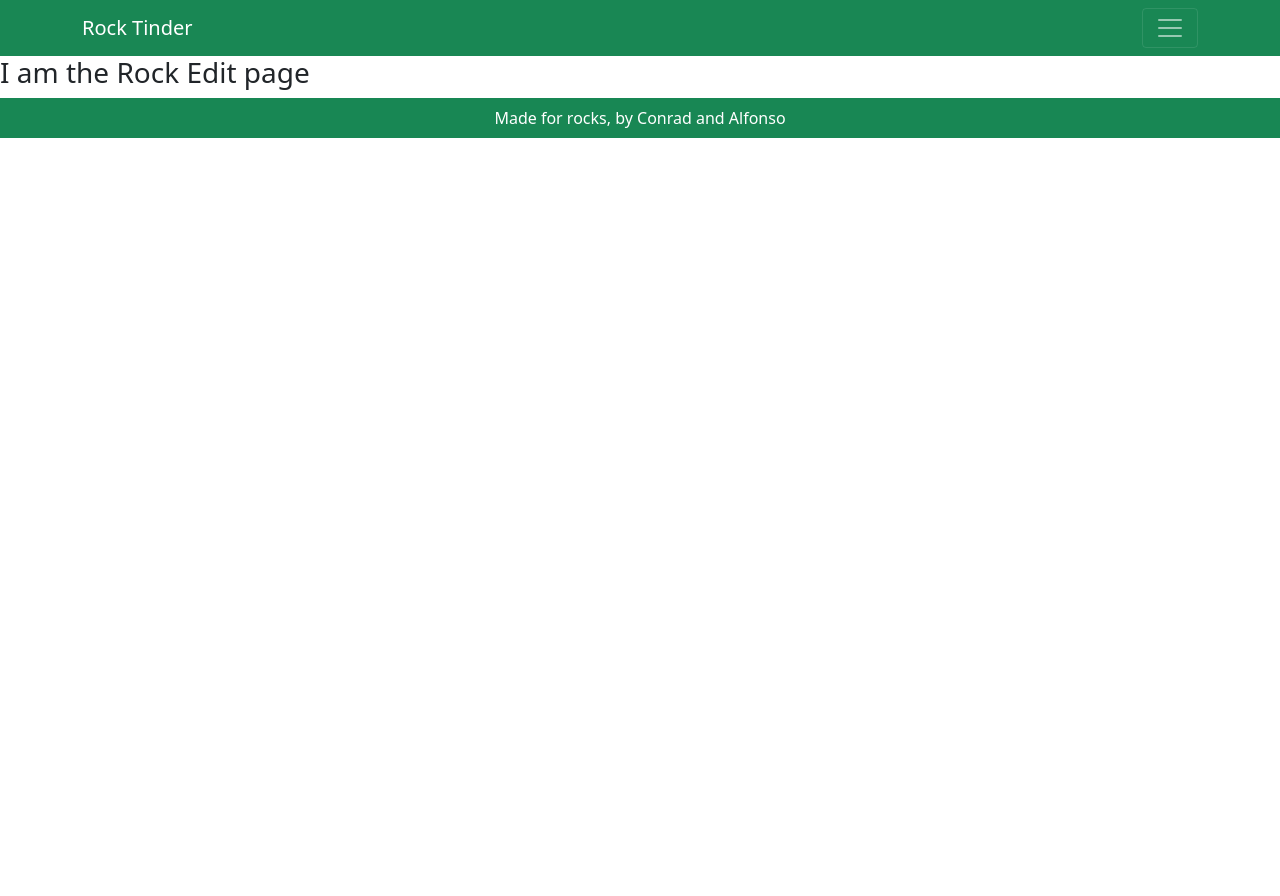
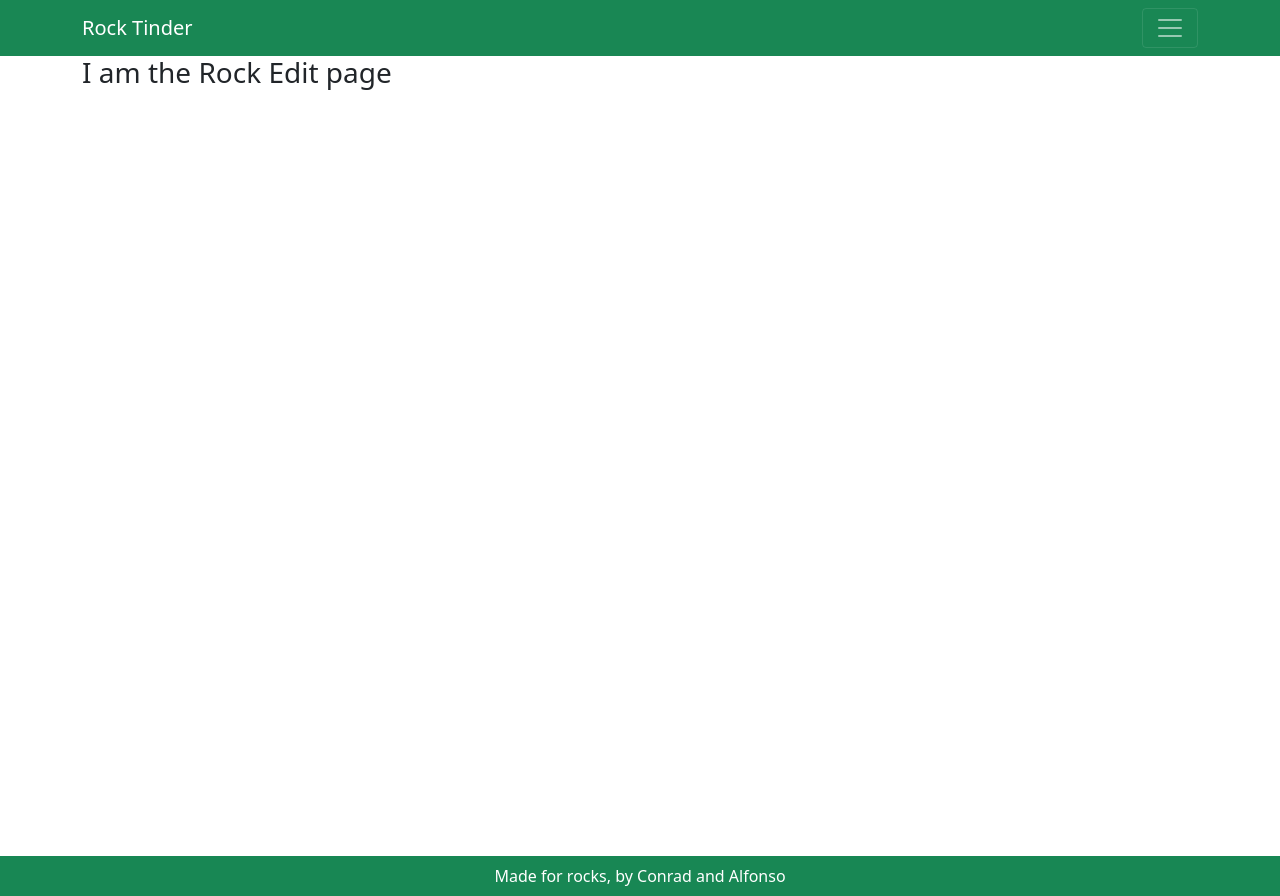
Before and after one commit to learn-academy-2021-charlie/cat-tinder-frontend-conrad-and-alfonso, a React (Create React App) app: page /rockedit in a window 1280 px wide. Before the commit the page ends 800 px from the top, so only its background shows below. Built offline with nearby package versions, Linux system fonts and the light colour scheme.

Commit message:
adds some styling to pages

```diff
--- a/src/App.css
+++ b/src/App.css
@@ -58,3 +58,7 @@ footer > p {
   max-width: 700px;
   margin-bottom: 2em;
 }
+
+.page {
+  min-height: 100vh;
+}
--- a/src/pages/Home.js
+++ b/src/pages/Home.js
@@ -3,9 +3,9 @@ import React, { Component } from 'react'
 class Home extends Component {
   render() {
     return (
-      <>
+      <div className="page container">
         <h3>This is Home Page</h3>
-      </>
+      </div>
     )
   }
 }
--- a/src/pages/RockEdit.js
+++ b/src/pages/RockEdit.js
@@ -3,9 +3,9 @@ import React, { Component } from 'react'
 class RockEdit extends Component {
   render() {
     return (
-      <>
+      <div className="page container">
         <h3>I am the Rock Edit page</h3>
-      </>
+      </div>
     )
   }
 }
--- a/src/pages/RockIndex.js
+++ b/src/pages/RockIndex.js
@@ -3,9 +3,9 @@ import React, { Component } from 'react'
 class RockIndex extends Component {
   render() {
     return (
-      <>
+      <div className="page container">
         <h3>I am the Rock Index page</h3>
-      </>
+      </div>
     )
   }
 }
--- a/src/pages/RockNew.js
+++ b/src/pages/RockNew.js
@@ -3,9 +3,9 @@ import React, { Component } from 'react'
 class RockNew extends Component {
   render() {
     return (
-      <>
+      <div className="page container">
         <h3>I am the Rock New page</h3>
-      </>
+      </div>
     )
   }
 }
--- a/src/pages/RockShow.js
+++ b/src/pages/RockShow.js
@@ -3,9 +3,9 @@ import React, { Component } from 'react'
 class RockShow extends Component {
   render() {
     return (
-      <>
+      <div className="page container">
         <h3>I am the Rock Show page</h3>
-      </>
+      </div>
     )
   }
 }
```
